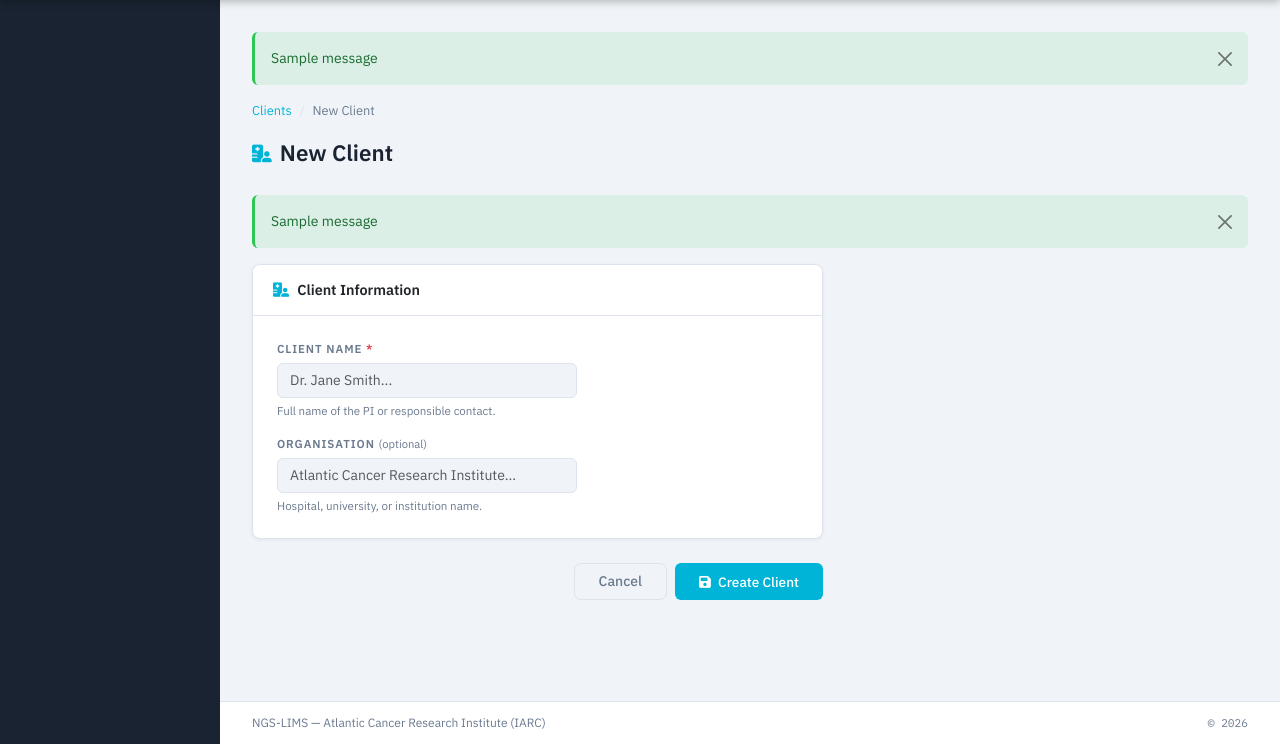
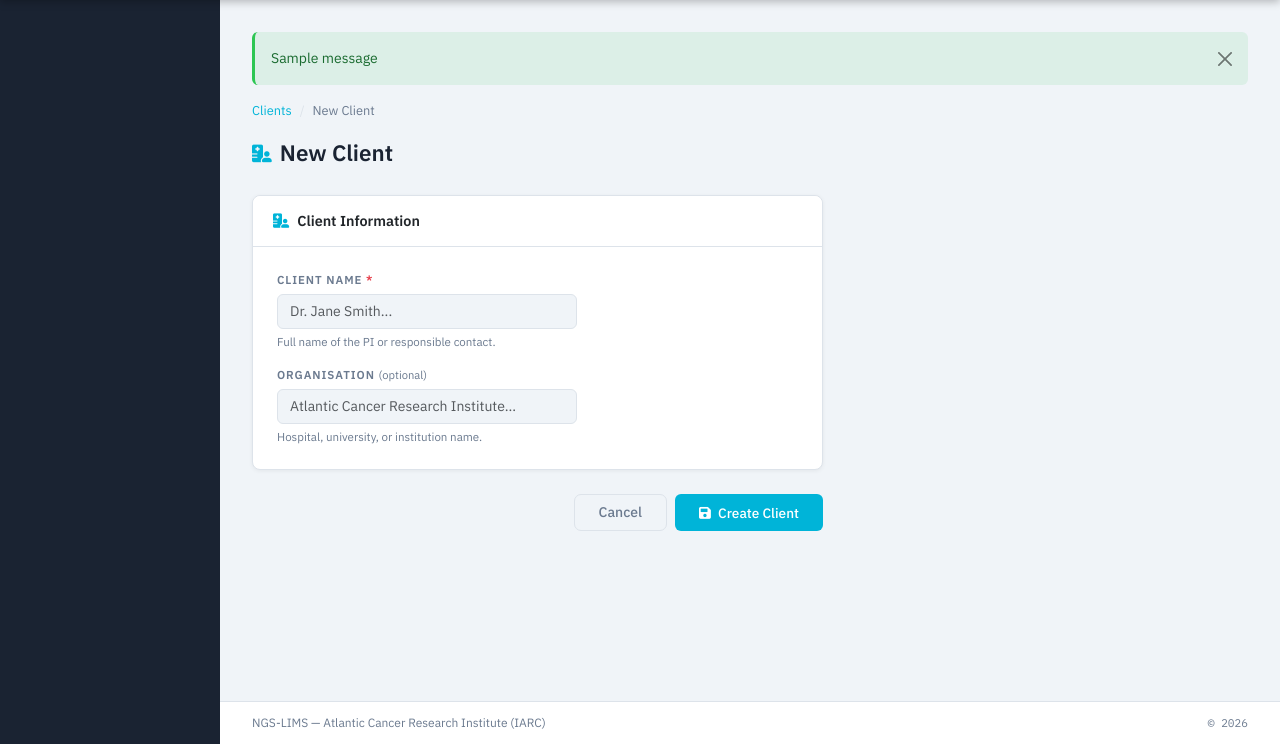
Before and after one commit to acri-nb/ngs-lims, a Django app: page /clients/new/ in a window 1280 px wide. Shown: the part 56-800 px from the top of the page. Run offline with Django 4.2, Linux system fonts and the light colour scheme; tables that the repository leaves empty hold one stand-in row (values such as "Sample post"); one stand-in notice (Sample message) is shown.

Commit message:
chore: small changes

```diff
--- a/locations/templates/locations/rack_home.html
+++ b/locations/templates/locations/rack_home.html
@@ -168,7 +168,7 @@ function renderResults(items) {
     return;
   }
   results.innerHTML = items.map(r => `
-    <a class="sr-row" href="/locations/inventory/well/${r.well_pk}/">
+    <a class="sr-row" href="/locations/rack/plate/well/${r.well_pk}/">
       <div class="sr-left">
         <span class="sr-sample">${r.sample_name}</span>
         <span class="sr-type ${r.sample_type.toLowerCase()}">${r.sample_type}</span>
--- a/qc/models.py
+++ b/qc/models.py
@@ -59,7 +59,7 @@ class SampleQCBatch(models.Model):
 
     def _generate_batch_name(self, project_name: str) -> str:
         hex_id = format(self.id, '04X')   # ← self.id not self.batch_id
-        return f"{project_name}-BATCH-{hex_id}"
+        return f"{project_name}-SampleQC-{hex_id}"
 
     def save(self, *args, **kwargs):
         if not self.batch_name:
--- a/samples/templates/samples/client_create.html
+++ b/samples/templates/samples/client_create.html
@@ -15,13 +15,6 @@
     <h1 class="page-title"><i class="fas fa-hospital-user"></i> New Client</h1>
 </div>
 
-{% if messages %}
-    {% for message in messages %}
-    <div class="alert alert-{{ message.tags }} alert-dismissible fade show">
-        {{ message }}<button type="button" class="btn-close" data-bs-dismiss="alert"></button>
-    </div>
-    {% endfor %}
-{% endif %}
 
 <form method="post" id="clientForm">
 {% csrf_token %}
```
